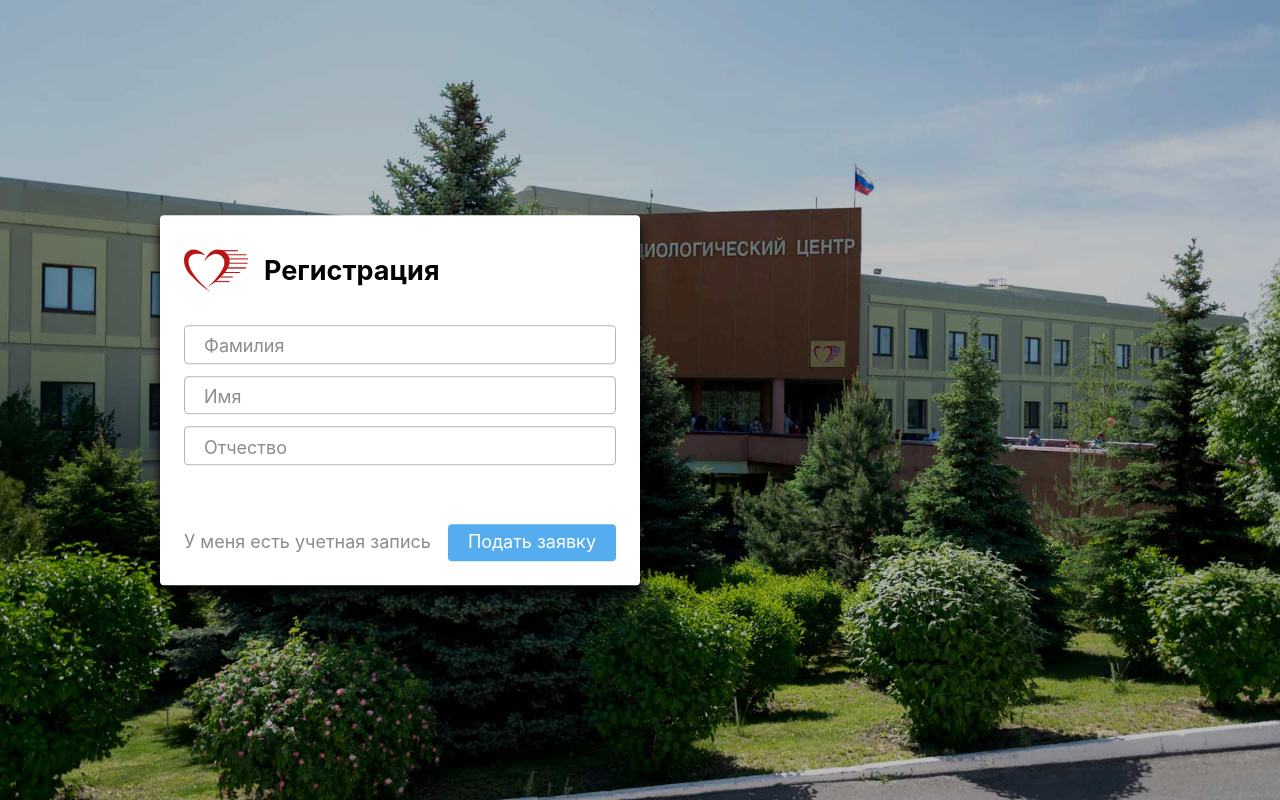
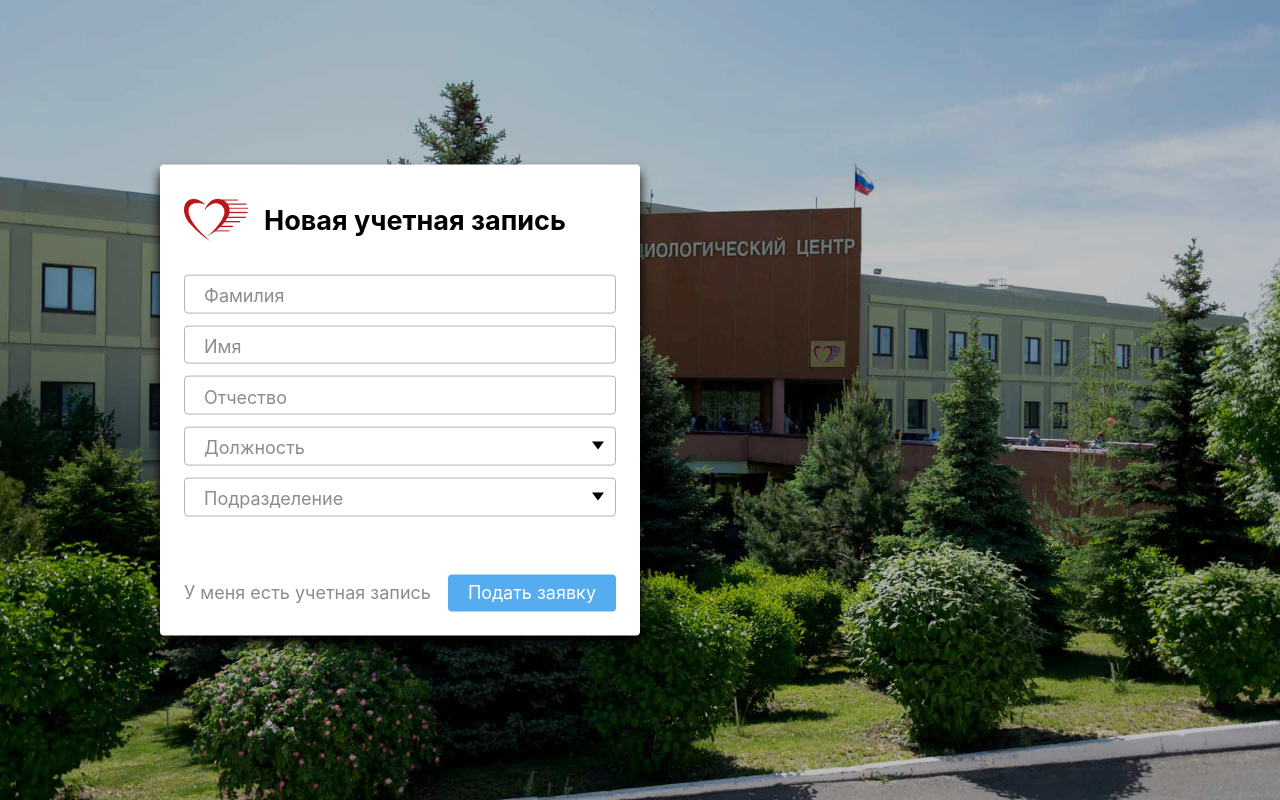
Before and after one commit to s0u1drinker/vue-crm, a Vue app: page /registration in a window 1280 px wide. Built offline with nearby package versions, Linux system fonts and the light colour scheme; what vue-fragment would draw is missing.

Commit message:
Page Registration in progress.

```diff
--- a/src/components/RegForm.vue
+++ b/src/components/RegForm.vue
@@ -4,7 +4,7 @@
       <a href="/">
         <img src="@/assets/logo.svg" alt="" class="logo">
       </a>
-      <h2>Регистрация</h2>
+      <h2>Новая учетная запись</h2>
     </div>
     <div class="form__content">
       <div class="form__element">
@@ -19,6 +19,20 @@
         <input type="text" id="patronymic" />
         <label for="patronymic">Отчество</label>
       </div>
+      <div class="form__element">
+        <Select
+          id="position"
+          label="Должность"
+          :list="getPositions"
+        />
+      </div>
+      <div class="form__element">
+        <Select
+          id="department"
+          label="Подразделение"
+          :list="getDepartments"
+        />
+      </div>
       <span class="form__notification"></span>
     </div>
     <div class="form__buttons">
@@ -29,8 +43,18 @@
 </template>
 
 <script>
+import { mapGetters } from 'vuex'
+
+import Select from '@/components/Select'
+
 export default {
   name: 'RegForm',
+  components: {
+    Select
+  },
+  computed: {
+    ...mapGetters(['getPositions', 'getDepartments'])
+  },
   methods: {
     reg: () => {
       alert('No vacancy!')
--- /dev/null
+++ b/src/components/Select.vue
@@ -0,0 +1,95 @@
+<template>
+  <div class="select" :id="id">
+    <input type="text" class="select__input">
+    <label :for="id">{{ label }}</label>
+    <ul class="select__list">
+      <li
+        class="select__item"
+        v-for="item in list"
+        :data-values="item.id"
+        :key="item.id"
+        @click="setValue(item)"
+      >{{ item.name }}</li>
+    </ul>
+  </div>
+</template>
+
+<script>
+export default {
+  name: 'Select',
+  props: ['id', 'label', 'list'],
+  methods: {
+    setValue: (el) => {
+      alert(el)
+    }
+  }
+}
+</script>
+
+<style lang="scss" scoped>
+.select {
+  position: relative;
+
+  &::before {
+    $triangle: .4rem;
+    border-left: $triangle solid transparent;
+    border-right: $triangle solid transparent;
+    border-top: .5rem solid $black;
+    content: "";
+    height: 0;
+    position: absolute;
+    right: .75rem;
+    top: 50%;
+    transform: translateY(-50%);
+    width: 0;
+  }
+
+  & &__input {
+    z-index: 3;
+  }
+
+  &__input {
+    cursor: default;
+
+    &:focus {
+      border-radius: .25rem .25rem 0 0;
+    }
+  }
+
+  & &__input:focus {
+
+    & ~ .select__list {
+      display: block;
+      z-index: 5;
+    }
+
+    & ~ label {
+      z-index: 3;
+    }
+  }
+
+  &__list {
+    background-color: $white;
+    border: 1px solid $primary;
+    border-radius: 0 0 .25rem .25rem;
+    display: none;
+    height: 9.625rem;
+    left: 0;
+    margin-top: -1px;
+    overflow: auto;
+    position: absolute;
+    right: 0;
+    top: 100%;
+  }
+
+  &__item {
+    padding: .5em 1.25em;
+
+    &:hover {
+      background-color: $primary;
+      color: $white;
+      cursor: default;
+    }
+  }
+}
+</style>
--- a/src/store/index.js
+++ b/src/store/index.js
@@ -4,6 +4,7 @@ import events from './modules/events'
 import navigation from './modules/navigation'
 import adverts from './modules/adverts'
 import user from './modules/user'
+import organization from './modules/organization'
 
 Vue.use(Vuex)
 
@@ -17,6 +18,7 @@ export default new Vuex.Store({
     events,
     navigation,
     adverts,
-    user
+    user,
+    organization
   }
 })
--- /dev/null
+++ b/src/store/modules/organization.js
@@ -0,0 +1,43 @@
+const state = {
+  positions: [
+    { id: 0, name: 'Бухгалтер' },
+    { id: 1, name: 'Врач-сердечно-сосудистый хирург' },
+    { id: 2, name: 'Врач анестезиолог-реаниматолог' },
+    { id: 3, name: 'Врач-кардиолог' },
+    { id: 4, name: 'Врач-рентгенолог' },
+    { id: 5, name: 'Мед. сестра-анестезист' },
+    { id: 6, name: 'Мед. сестра' },
+    { id: 7, name: 'Мед. сестра палатная' },
+    { id: 8, name: 'Мед. сестра приемного отделения' },
+    { id: 9, name: 'Программист' }
+  ],
+  departments: [
+    { id: 0, name: 'Первое кардиологическое отделение', abbr: '1 КО' },
+    { id: 1, name: 'Второе кардиологическое отделение', abbr: '2 КО' },
+    { id: 2, name: 'Третье кардиологическое отделение', abbr: '3 КО' },
+    { id: 3, name: 'Четвертое кардиологическое отделение', abbr: '4 КО' },
+    { id: 4, name: 'Первое консультативное кардиологическое отделение', abbr: '1 ККО' },
+    { id: 5, name: 'Второе консультативное кардиологическое отделение', abbr: '2 ККО' },
+    { id: 6, name: 'Бухгалтерия', abbr: 'Бухгалтерия' }
+  ]
+}
+
+const getters = {
+  getPositions: state => {
+    return state.positions
+  },
+  getDepartments: state => {
+    return state.departments
+  }
+}
+
+const mutations = {}
+
+const actions = {}
+
+export default {
+  state,
+  getters,
+  mutations,
+  actions
+}
--- a/src/styles/default.scss
+++ b/src/styles/default.scss
@@ -36,12 +36,20 @@ ol {
   padding: 0;
 }
 
-input {
+input,
+select {
   @include def-border-radius;
   background-color: transparent;
   border: 0 none;
   box-sizing: border-box;
+}
+
+input {
   padding: .5rem 1.25rem;
+}
+
+select {
+  padding: .5rem 1rem;
 }
 
 .container {
--- a/src/styles/form.scss
+++ b/src/styles/form.scss
@@ -51,7 +51,8 @@
       margin-top: .75rem;
     }
 
-    input {
+    input,
+    select {
       @include def-border-radius;
       @include transition(border-color);
       border: 1px solid $gray;
@@ -61,7 +62,9 @@
     }
 
     input:focus,
-    &_filled > input {
+    select:focus,
+    &_filled > input,
+    &_filled > select {
       border-color: $primary;
     }
 
@@ -78,6 +81,7 @@
     }
 
     input:focus ~ label,
+    select:focus ~ label,
     &_filled > label {
       background-color: $white;
       color: $primary;
```
